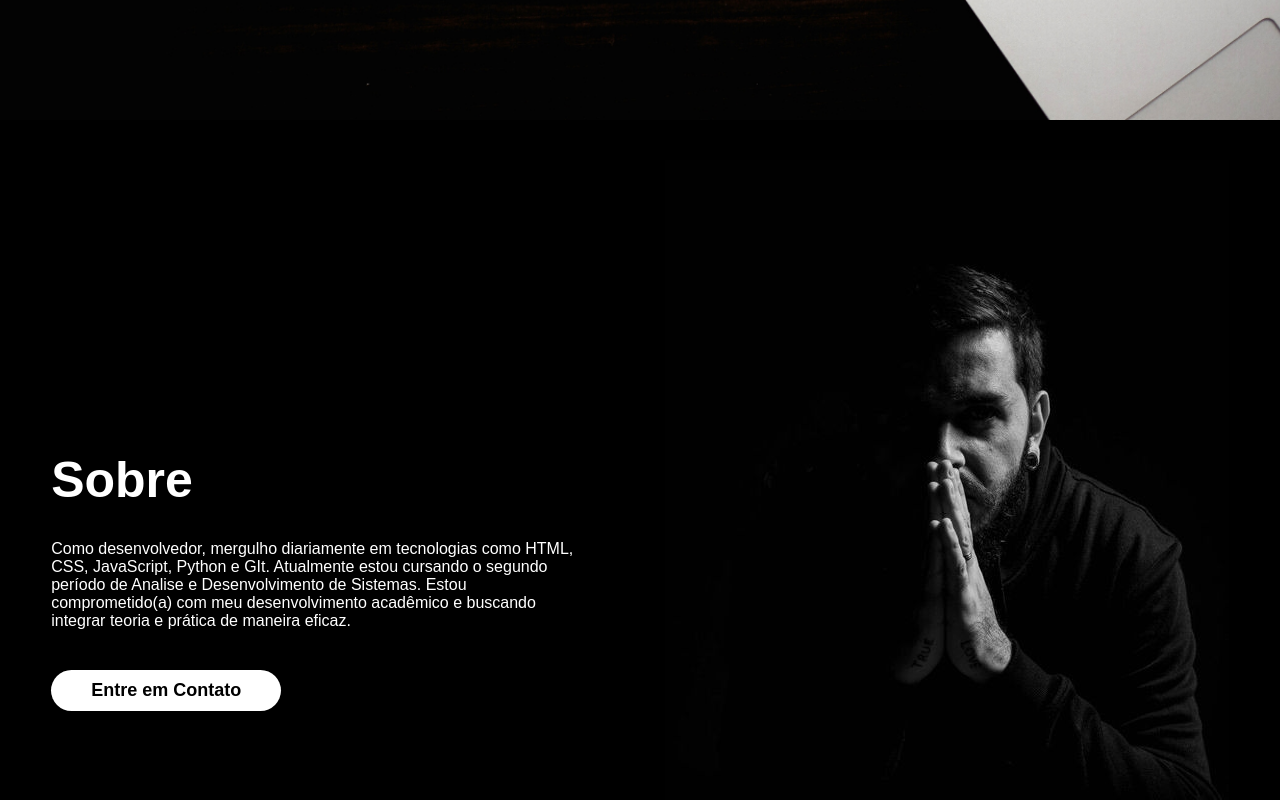
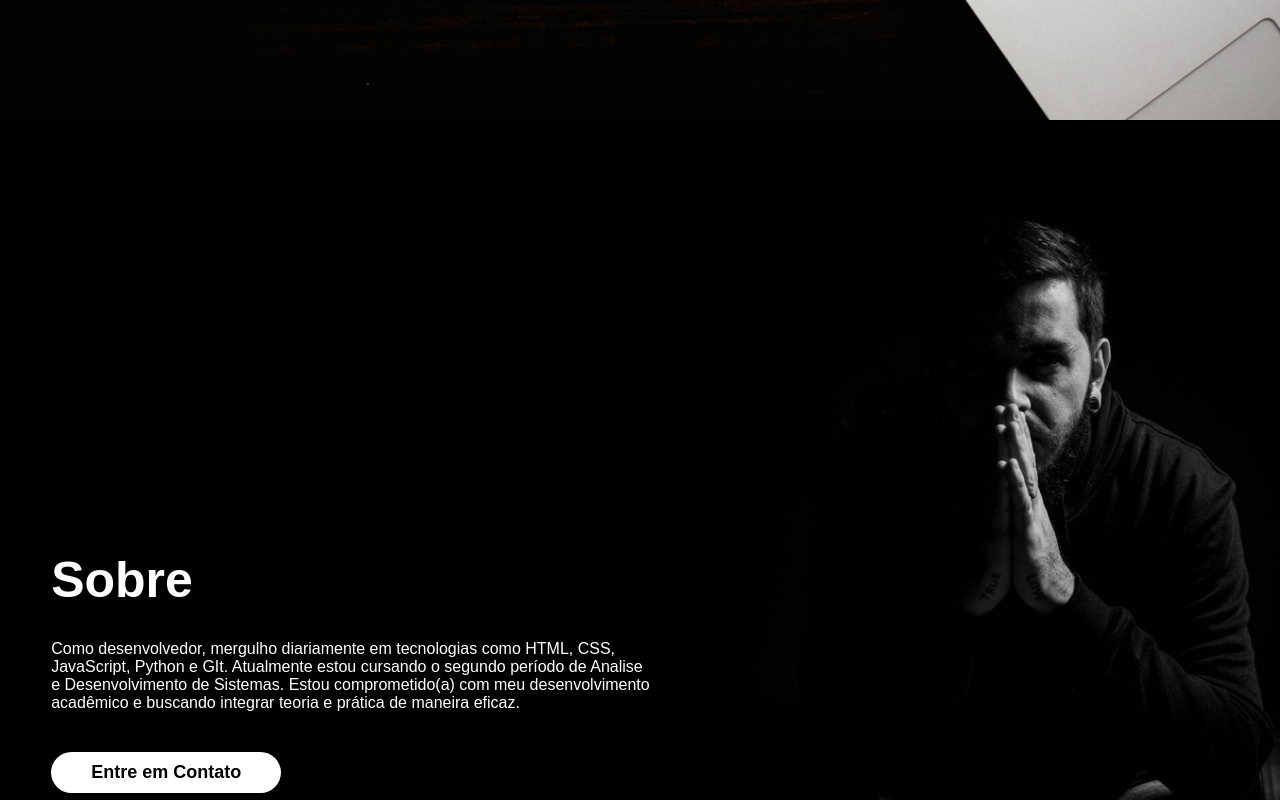
Before and after one commit to euPeAga/portifolio, a plain HTML site: page Index.html in a window 1280 px wide. Shown: the part 680-1480 px from the top of the page. Drawn offline with nearby package versions, Linux system fonts and the light colour scheme.

Commit message:
Novas atualizações na seção sobre

```diff
--- a/Index.html
+++ b/Index.html
@@ -60,9 +60,6 @@
                             </a>
                         </div>
                     </div>
-                    <div class="img-topo-site">
-                        <img src="image/foto site.jpg" alt="pedro henrique">
-                    </div>
                 </div>
             </div>
         </section>
--- a/style.css
+++ b/style.css
@@ -66,7 +66,6 @@ body{
     background-image: url("image/Home.png");
     background-size: cover;
     background-position: center;
-
 }
 /* ESTILO DO CABEÇALHO */
 
@@ -116,24 +115,34 @@ header a:hover{
 /* ESTILOS DO TOPO DO SITE */
 section.topo-do-site{
     padding: 40px 4%;
+    background-image: url("image/pessoa.jpg");
+    background-position: center right;
+    background-repeat: no-repeat;
+    background-size: auto 100%;
+    height: 100vh;
 
 }
 
 section.topo-do-site .flex{
     align-items: center;
-    justify-content: center;
-    gap: 90px;
+    justify-content: flex-start;
 }
 
 .topo-do-site h1{
     color: white;
     font-size: 50px;
     line-height: 40px;
+    margin-top: 50vh;
+
 }
 
 .topo-do-site .txt-topo-site p{
     color: white;
     margin: 40px 0;
+    margin-right: auto;
+    margin-top: 5vh;
+    text-align: left;
+    max-width: 600px;
 }
 
 /* ESTILO DA ESPECIALIDADES */
```
Also changed, not shown: image/pessoa.jpg (renamed from image/foto site.jpg).
